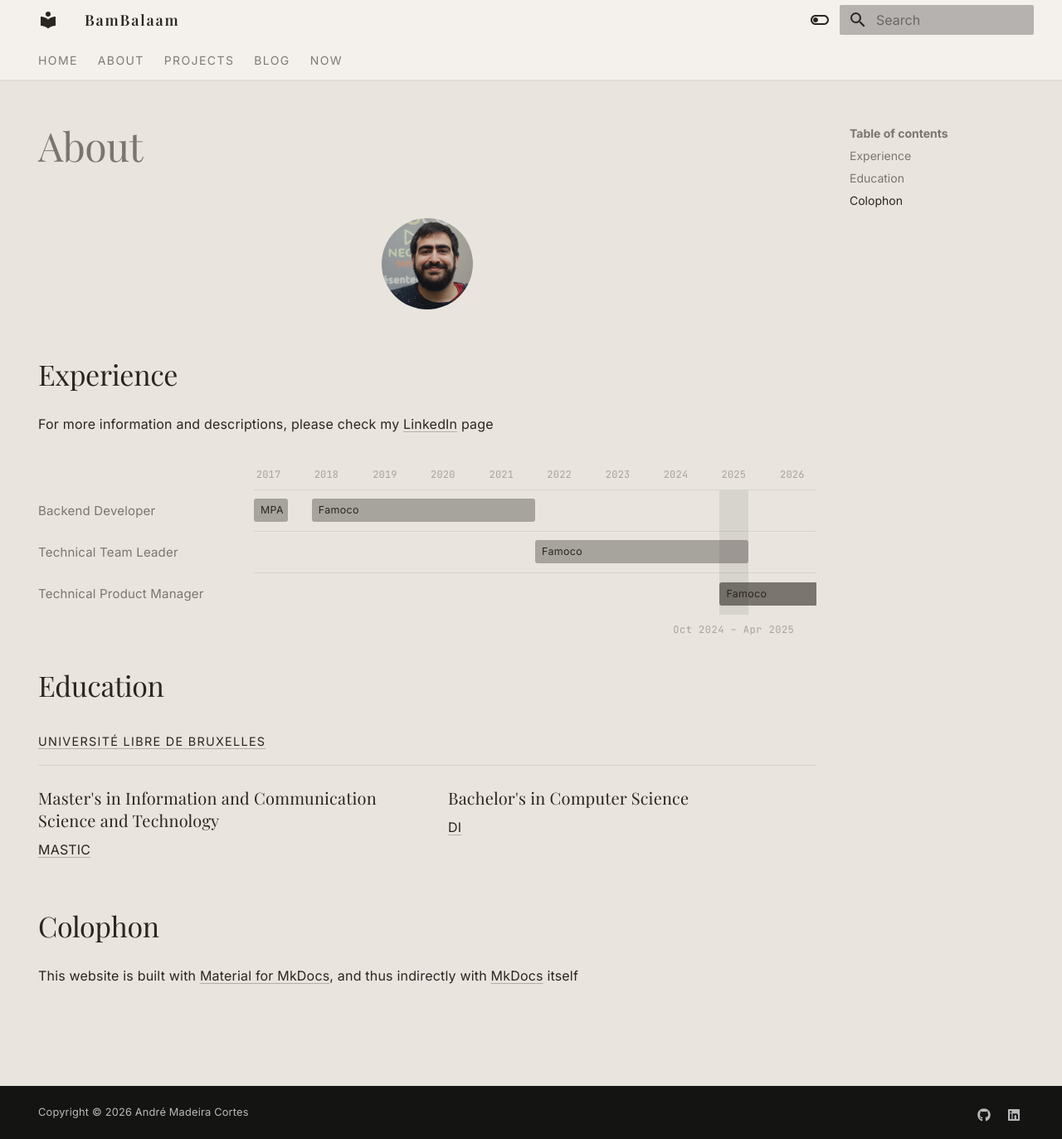
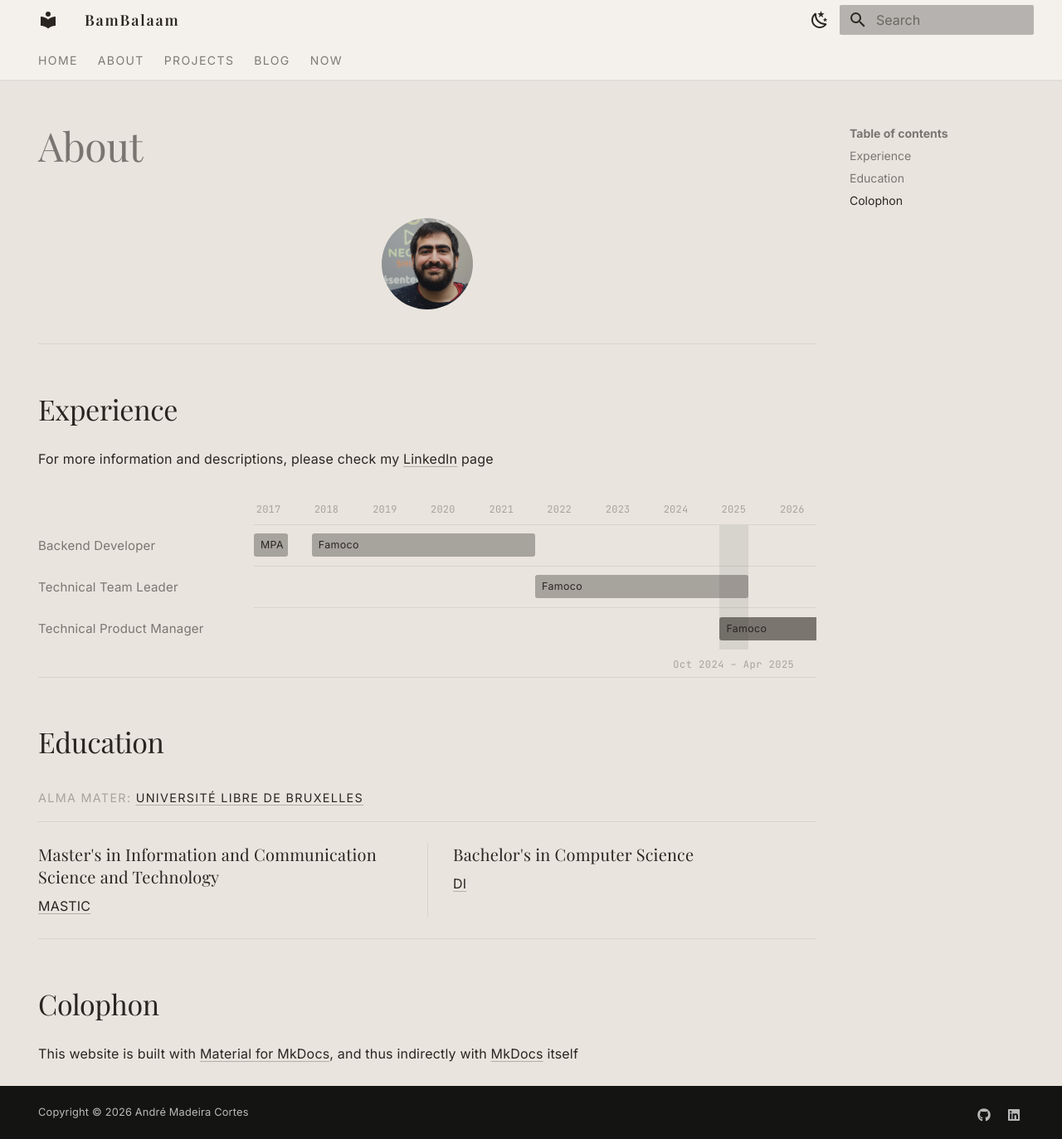
Before and after one commit to BamBalaam/bambalaam.github.io, an MkDocs documentation site: the page built from docs/about.md, in a window 1280 px wide and 1373 px high. Shown: the whole window at 83% size. Built offline with MkDocs 1.6.1 and Material for MkDocs 9.7.7, drawn with Linux system fonts in a browser that asks for light colours; some web fonts are replaced.

Commit message:
Small cosmetic changes

```diff
--- a/docs/about.md
+++ b/docs/about.md
@@ -6,6 +6,8 @@ hide:
 # About
 
 ![Me](images/avatar.png){ .about-avatar }
+
+---
 
 ## Experience
 
@@ -54,10 +56,12 @@ For more information and descriptions, please check my
   </div>
 </div>
 
+---
+
 ## Education
 
 <div class="edu-block">
-  <div class="edu-university"><a href="https://www.ulb.be/" target="_blank">Université Libre de Bruxelles</a></div>
+  <div class="edu-university">Alma Mater: <a href="https://www.ulb.be/" target="_blank">Université Libre de Bruxelles</a></div>
   <div class="edu-grid">
     <div class="edu-entry">
       <div class="edu-degree">Master's in Information and Communication Science and Technology</div>
@@ -70,6 +74,8 @@ For more information and descriptions, please check my
   </div>
 </div>
 
+---
+
 ## Colophon
 
 This website is built with [Material for MkDocs](https://squidfunk.github.io/mkdocs-material/), and thus
--- a/docs/stylesheets/design.css
+++ b/docs/stylesheets/design.css
@@ -139,8 +139,8 @@
 }
 
 .home-avatar {
-  width: 80px;
-  height: 80px;
+  width: 150px;
+  height: 150px;
   border-radius: 50%;
   object-fit: cover;
   margin-bottom: 1.25rem;
--- a/docs/stylesheets/education.css
+++ b/docs/stylesheets/education.css
@@ -17,7 +17,16 @@
 .edu-grid {
   display: grid;
   grid-template-columns: 1fr 1fr;
-  gap: 0 2.5rem;
+  gap: 0;
+}
+
+.edu-entry:first-child {
+  padding-right: 1.5rem;
+}
+
+.edu-entry + .edu-entry {
+  border-left: 1px solid var(--md-default-fg-color--lightest);
+  padding-left: 1.5rem;
 }
 
 .edu-degree {
--- a/mkdocs.yml
+++ b/mkdocs.yml
@@ -22,14 +22,14 @@ theme:
       primary: custom
       accent: custom
       toggle:
-        icon: material/toggle-switch-off-outline
+        icon: material/weather-night
         name: Switch to dark mode
     - media: "(prefers-color-scheme: dark)"
       scheme: slate
       primary: custom
       accent: custom
       toggle:
-        icon: material/toggle-switch
+        icon: material/weather-sunny
         name: Switch to light mode
   font:
     text: Inter
```
Also changed, not shown: docs/index.md (+2 -1 lines).
